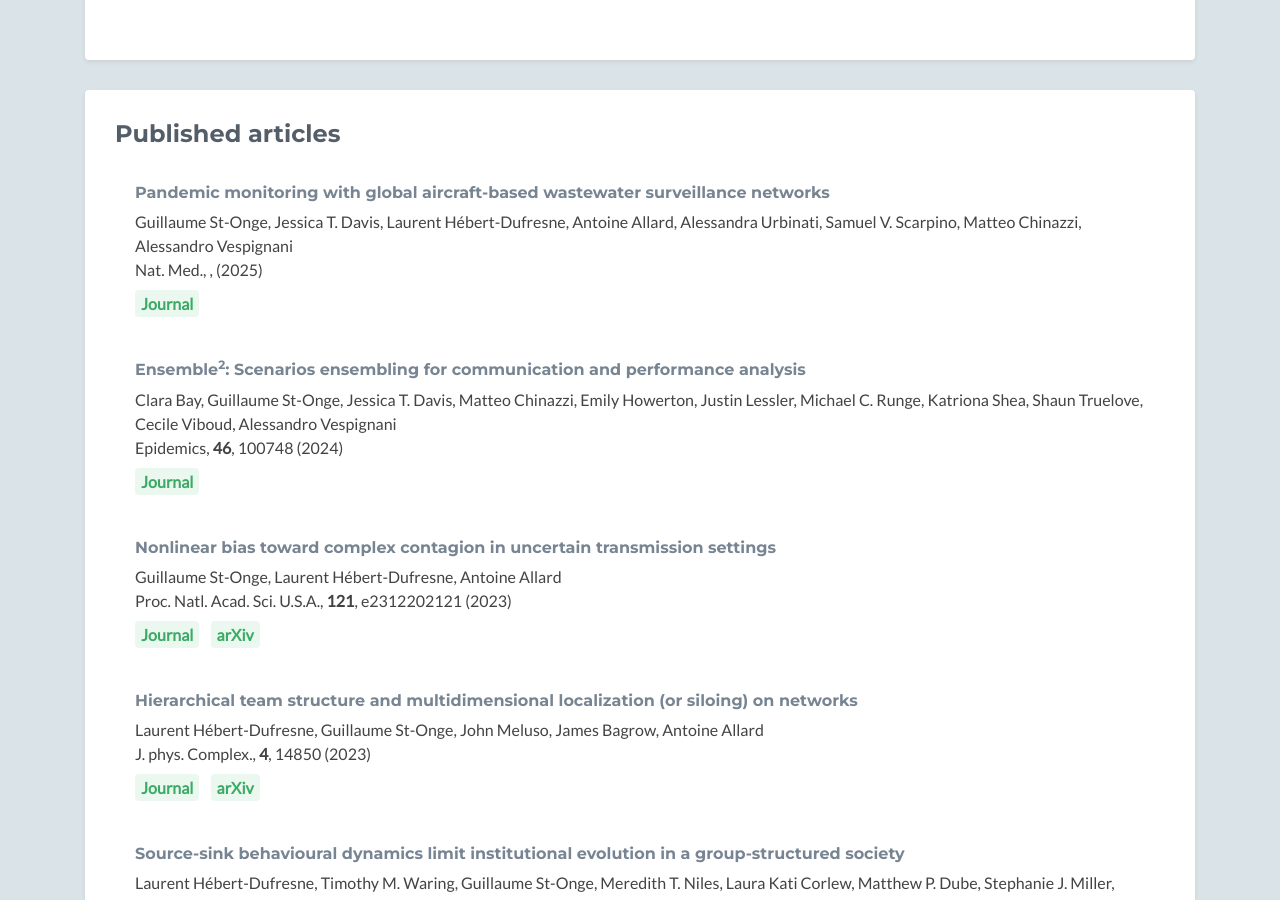
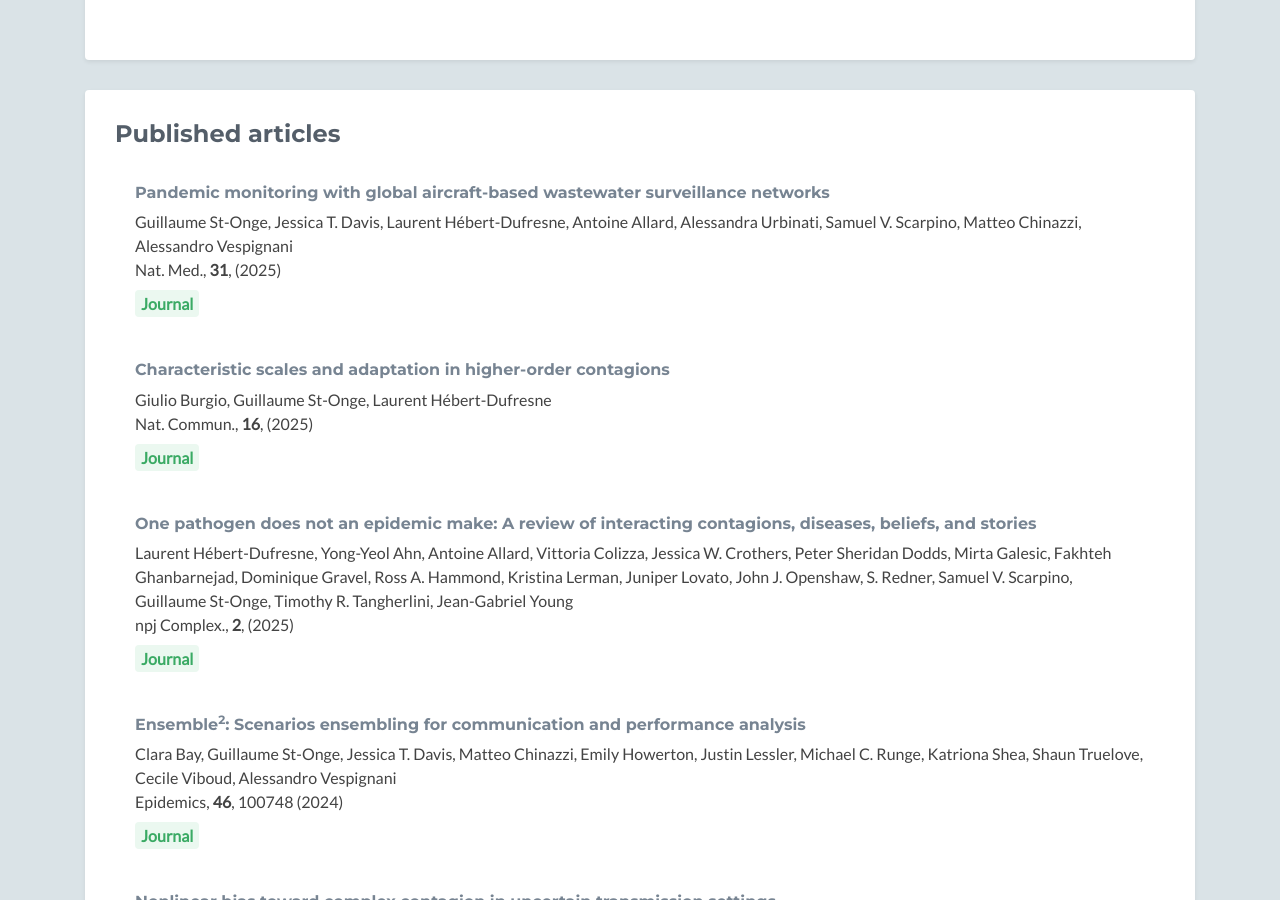
Before and after one commit to gstonge/gstonge.github.io, a Jekyll site: the page built from publications.html, in a window 1280 px wide and 900 px high, scrolled down 811 px. Built offline with Jekyll 4.4.1, drawn with Linux system fonts in a browser that asks for light colours; nearby versions of some CDN libraries; library files that are not in the unit come from our copies.

Commit message:
update cv and publications

```diff
--- a/_data/publications.yml
+++ b/_data/publications.yml
@@ -21,9 +21,27 @@ preprints:
 articles:
   - title : "Pandemic monitoring with global aircraft-based wastewater surveillance networks"
     authors : "Guillaume St-Onge, Jessica T. Davis, Laurent Hébert-Dufresne, Antoine Allard, Alessandra Urbinati, Samuel V. Scarpino, Matteo Chinazzi, Alessandro Vespignani"
-    fulltext: "https://doi.org/10.1038/s41591-025-03501-4"
+    fulltext : "https://doi.org/10.1038/s41591-025-03501-4"
+    volume : 31
+    page :  788–796
     year : 2025
     journal : Nat. Med.
+
+  - title : "Characteristic scales and adaptation in higher-order contagions"
+    authors : "Giulio Burgio, Guillaume St-Onge, Laurent Hébert-Dufresne"
+    fulltext: "https://doi.org/10.1038/s41467-025-59777-0"
+    volume : 16
+    page : 4589
+    year : 2025
+    journal : Nat. Commun.
+
+  - title : "One pathogen does not an epidemic make: A review of interacting contagions, diseases, beliefs, and stories"
+    authors : "Laurent Hébert-Dufresne, Yong-Yeol Ahn, Antoine Allard, Vittoria Colizza, Jessica W. Crothers, Peter Sheridan Dodds, Mirta Galesic, Fakhteh Ghanbarnejad, Dominique Gravel, Ross A. Hammond, Kristina Lerman, Juniper Lovato, John J. Openshaw, S. Redner, Samuel V. Scarpino, Guillaume St-Onge, Timothy R. Tangherlini, Jean-Gabriel Young"
+    fulltext: "https://doi.org/10.1038/s44260-025-00050-2"
+    volume : 2
+    page: 26
+    year : 2025
+    journal : npj Complex.
 
 
   - title : "Ensemble<sup>2</sup>: Scenarios ensembling for communication and performance analysis"
```
Also changed, not shown: 2 other files.
